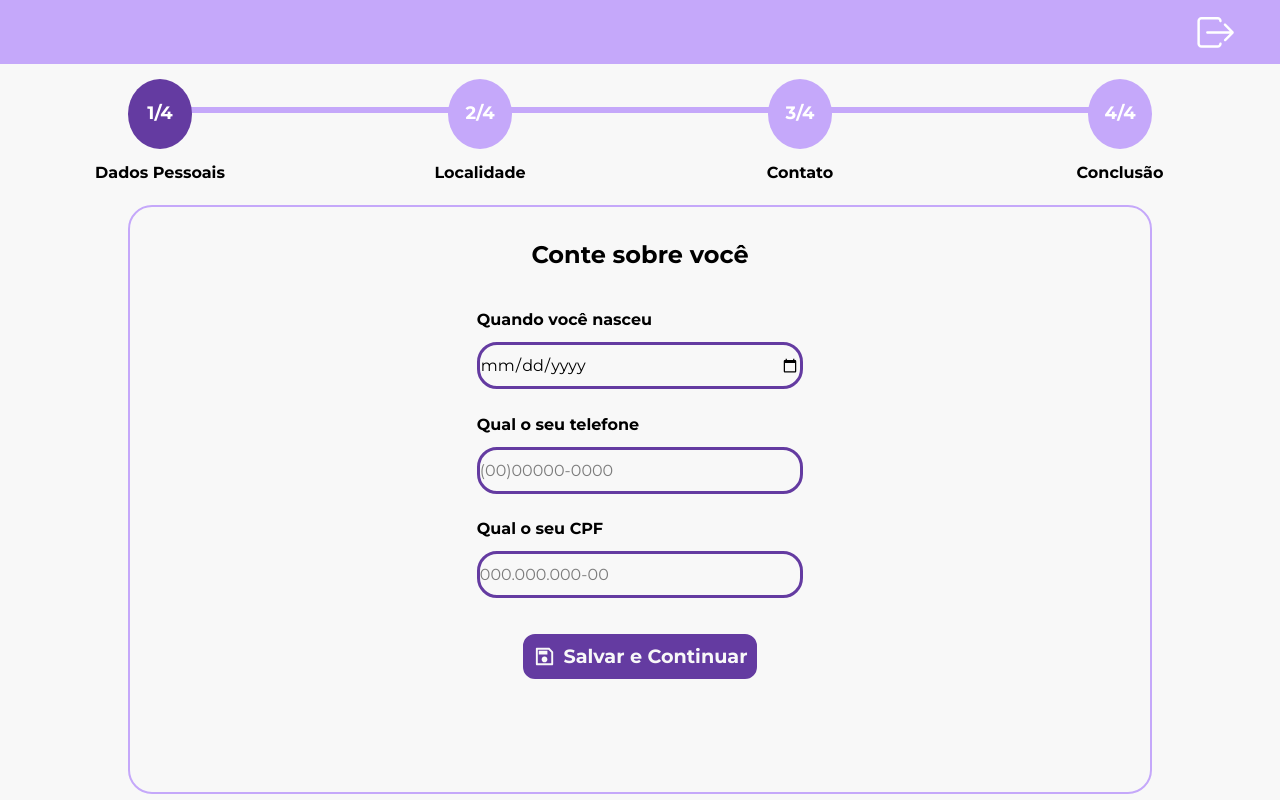
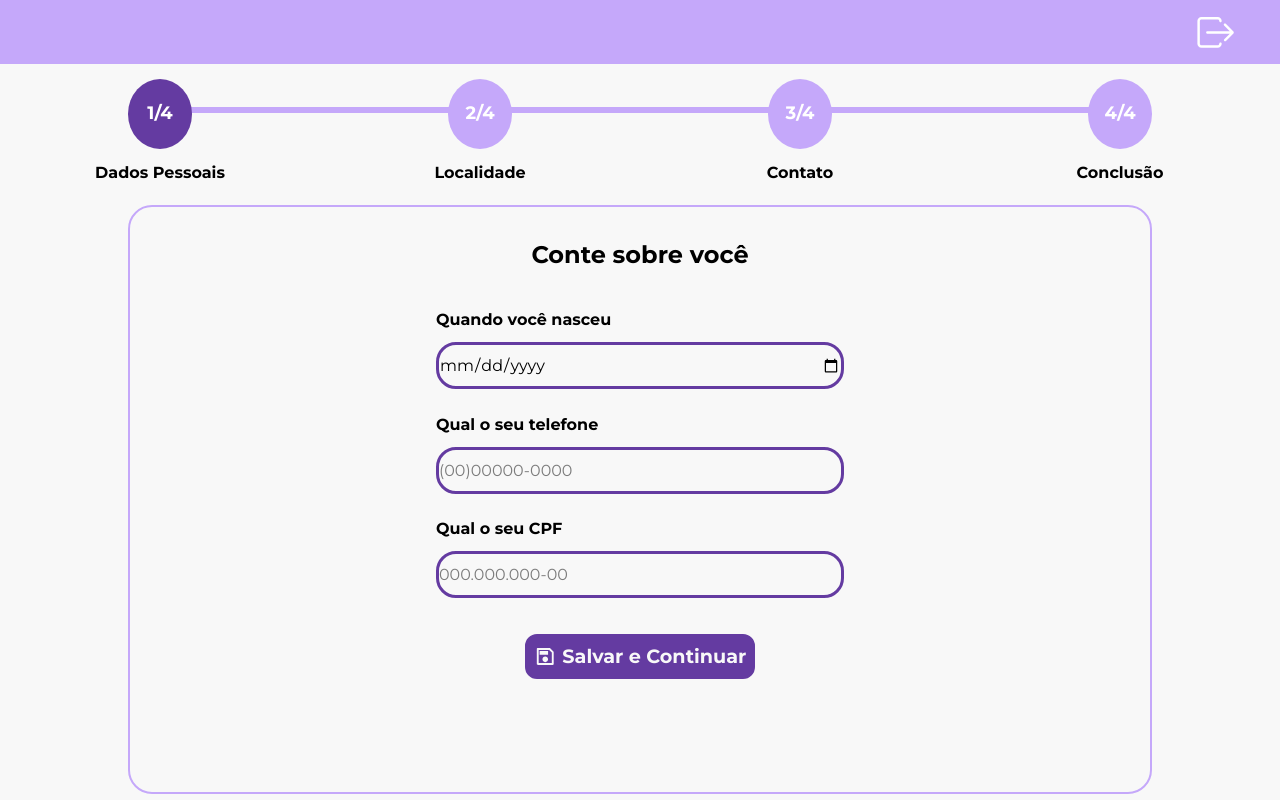
Before and after one commit to CodeSensor-PI/web-psi-rizerio, a React (Vite) app: page /forms in a window 1280 px wide. Built offline with nearby package versions, Linux system fonts and the light colour scheme.

Commit message:
:art: style: Alterando width

```diff
--- a/src/components/botaoSalvar/botaoSalvar.module.css
+++ b/src/components/botaoSalvar/botaoSalvar.module.css
@@ -7,7 +7,6 @@
     background-color: var(--PurplePsi);
     border: var(--PurplePsi) solid 2px;
     border-radius: 12px;
-    width: 23%;
     height: 45px;
     color: var(--TrueWhitePsi);
     transition: 0.3s ease-in-out;
--- a/src/components/inputs/input.module.css
+++ b/src/components/inputs/input.module.css
@@ -3,7 +3,7 @@
 .input_container {
     display: flex;
     flex-direction: column;
-    width: 40%;
+    width: 50%;
     height: 30%;
     gap: 10px;
 }
@@ -13,4 +13,5 @@ input {
     border-radius: 20px;
     background-color: var(--TrueWhitePsi);
     height: 50%;
+    width: 100%;
 }
```
